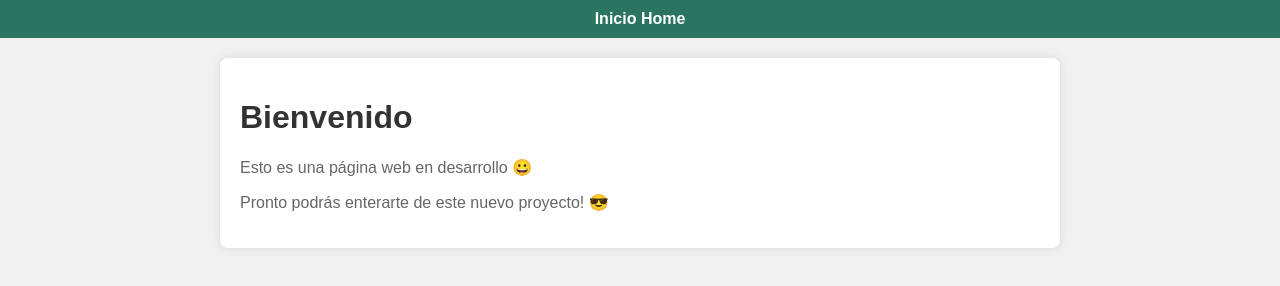
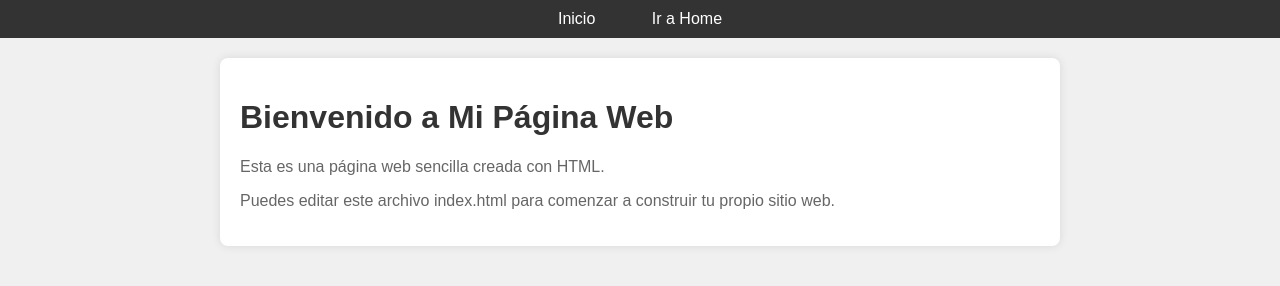
Before and after one commit to FreddyMv5/PGIT, a plain HTML site: page index.html in a window 1280 px wide. Drawn offline with Linux system fonts and the light colour scheme.

Commit message:
Update index.html

```diff
--- a/index.html
+++ b/index.html
@@ -12,14 +12,21 @@
             background-color: #f0f0f0;
         }
         .navbar {
-            background-color: #2b7460;
+            background-color: #333;
             padding: 10px 0;
             text-align: center;
         }
         .navbar a {
             color: #fff;
             text-decoration: none;
-            margin: 50 100px;
+            margin: 0 10px;
+
+            padding: 8px 16px;
+            border-radius: 4px;
+            transition: box-shadow 0.3s ease;
+        }
+        .navbar a:hover {
+            box-shadow: 0 4px 8px rgba(0, 0, 0, 0.1);
         }
         .container {
             max-width: 800px;
@@ -40,14 +47,14 @@
 <body>
 
 <div class="navbar">
-    <strong><a href="index.html">Inicio</a></strong>
-    <strong><a href="home.html">Home</a></strong>
+    <a href="index.html">Inicio</a>
+    <a href="home.html">Ir a Home</a>
 </div>
 
 <div class="container">
-    <h1>Bienvenido</h1>
-    <p>Esto es una página web en desarrollo 😀</p>
-    <p>Pronto podrás enterarte de este nuevo proyecto! 😎</p>
+    <h1>Bienvenido a Mi Página Web</h1>
+    <p>Esta es una página web sencilla creada con HTML.</p>
+    <p>Puedes editar este archivo index.html para comenzar a construir tu propio sitio web.</p>
 </div>
 
 </body>
```
